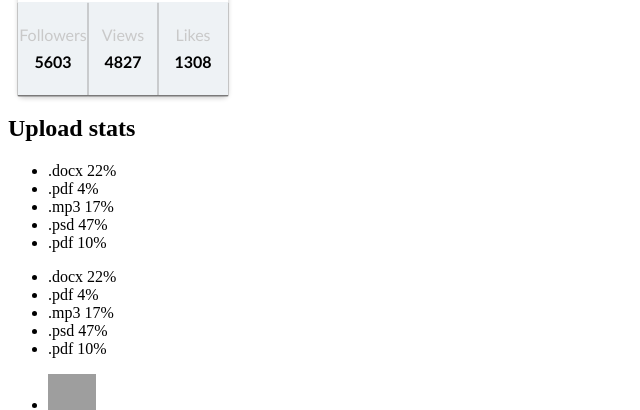
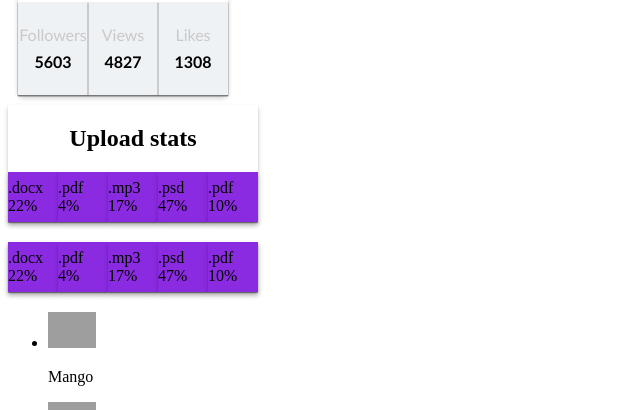
Before and after one commit to AlexanderMykytiuk/goit-react-hw-01-components, a React (Create React App) app: page / in a window 1280 px wide. Shown: the part 249-659 px from the top of the page, without its empty margins (0-640 px from the left). Built offline with nearby package versions, Linux system fonts and the light colour scheme; grey boxes are pictures that could not be loaded.

Commit message:
Стилізую завдання 2

```diff
--- a/src/components/statistics/Statistcs.module.css
+++ b/src/components/statistics/Statistcs.module.css
@@ -0,0 +1,36 @@
+.statistics {
+    width: max-content;
+    margin-bottom: 20px;
+    box-shadow: 0px 3px 5px 0px rgba(0, 0, 0, 0.2),
+    0px 1px 1px 0px rgba(0, 0, 0, 0.14), 0px 2px 1px -1px rgba(0, 0, 0, 0.12);
+}
+
+.title {
+text-align: center;
+margin: 0;
+padding: 20px 0;
+}
+
+.stat_list {
+display: inline-flex;
+list-style: none;
+margin: 0;
+padding: 0;
+}
+
+.item {
+width: 50px;
+height: 50px;
+align-content: center;
+background-color: blueviolet;
+box-shadow: 0px 3px 5px 0px rgba(0, 0, 0, 0.2),
+0px 1px 1px 0px rgba(0, 0, 0, 0.14), 0px 2px 1px -1px rgba(0, 0, 0, 0.12);
+}
+
+.label {
+align-content: center;
+}
+
+.percentage {
+
+}
--- a/src/components/statistics/Statistics.js
+++ b/src/components/statistics/Statistics.js
@@ -1,16 +1,17 @@
 import React from 'react';
 import propTypes from 'prop-types';
+import styles from "./Statistcs.module.css";
 
 
 const Statistics = ({ title, stats }) => (
-  <section className="statistics">
-    {title && <h2 className="title">{title}</h2>}
+  <section className={styles.statistics}>
+    {title && <h2 className={styles.title}>{title}</h2>}
 
-    <ul className="stat-list">
+    <ul className={styles.stat_list}>
       {stats.map(({ id, label, percentage }) => (
-        <li className="item" key={id}>
-          <span className="label">{label} </span>
-          <span className="percentage">{percentage}%</span>
+        <li className={styles.item} key={id}>
+          <span className={styles.label}>{label} </span>
+          <span className = {styles.percentage}>{percentage}%</span>
         </li>
       ))}
     </ul>
@@ -31,22 +32,3 @@ Statistics.propTypes = {
 }
 
 export default Statistics;
-
-// const Statistics = ({ statistic}) => (
-//   <section className={styles.statistics}>
-//     <h2>Задание №2</h2>
-//     <h2 className={styles.title}>Upload stats</h2>
-//     <ul>
-//       {statistic.map(({ id, label, percentage }, index) => (
-//         <li
-//           className={styles.item}
-//           key={id}
-//           style={{ backgroundColor: colors[index] }}
-//         >
-//           <span className={styles.label}>{label}</span>
-//           <span className={styles.percentage}>{percentage}%</span>
-//         </li>
-//       ))}
-//     </ul>
-//   </section>
-// );
```
